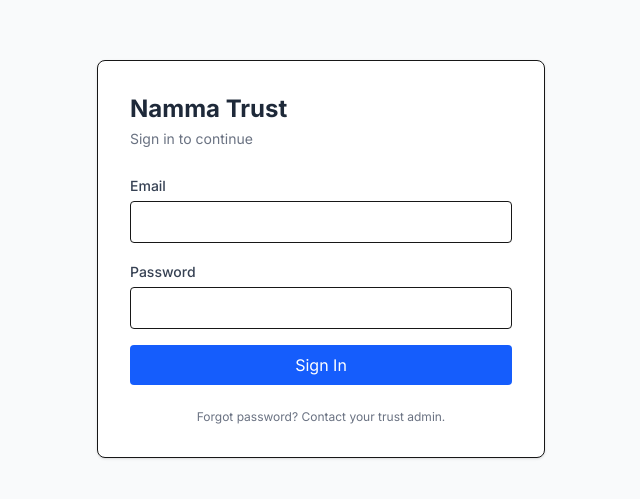
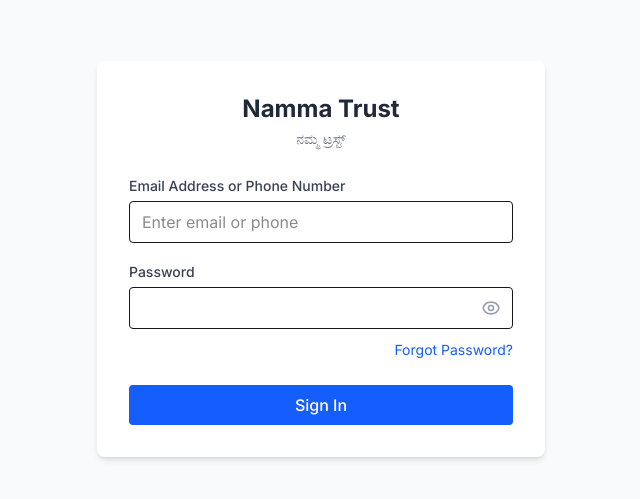
Before and after one commit to PunitPrithviraj/namma-trust, a Next.js app: page /login in a window 1280 px wide. Shown: the part 141-640 px from the top of the page, without its empty margins (319-959 px from the left). Built offline with nearby package versions, Linux system fonts and the light colour scheme; no server answers.

Commit message:
Fix password visibility toggle on login

```diff
--- a/app/login/page.tsx
+++ b/app/login/page.tsx
@@ -1,97 +1,120 @@
 "use client";
 
+import { signIn } from "next-auth/react";
 import { useState } from "react";
-import { signIn, getSession } from "next-auth/react";
 import { useRouter } from "next/navigation";
+import Link from "next/link";
 
 export default function LoginPage() {
+  const [identifier, setIdentifier] = useState("");
+  const [password, setPassword] = useState("");
+  const [showPassword, setShowPassword] = useState(false);
+  const [error, setError] = useState("");
+  const [loading, setLoading] = useState(false);
   const router = useRouter();
-  const [email, setEmail] = useState("");
-  const [password, setPassword] = useState("");
-  const [error, setError] = useState("");
-  const [busy, setBusy] = useState(false);
 
-  async function submit(e: React.FormEvent) {
+  async function handleSubmit(e: React.FormEvent) {
     e.preventDefault();
+    setLoading(true);
     setError("");
-    setBusy(true);
 
     const res = await signIn("credentials", {
-      email,
+      identifier,
       password,
       redirect: false,
     });
 
-    if (!res || res.error) {
-      setBusy(false);
-      setError("Invalid email or password.");
-      return;
+    setLoading(false);
+
+    if (res?.error) {
+      setError(res.error === "CredentialsSignin" ? "Invalid email/phone or password" : res.error);
+    } else {
+      const sessionRes = await fetch("/api/auth/session");
+      const session = await sessionRes.json();
+
+      if (session?.user?.role === "investor") {
+        router.push("/investor-portal");
+      } else {
+        router.push("/dashboard");
       }
-
-    const session = await getSession();
-    const mustChange = (session?.user as any)?.mustChangePassword === true;
-    setBusy(false);
-
-    if (mustChange) {
-      router.push("/account/password");
       router.refresh();
-      return;
     }
-
-    router.push("/dashboard");
-    router.refresh();
   }
 
   return (
-    <div className="min-h-screen flex items-center justify-center bg-gray-50 p-4">
-      <div className="w-full max-w-md bg-white rounded-lg shadow-sm border p-8">
-        <h1 className="text-2xl font-bold text-gray-800 mb-1">Namma Trust</h1>
-        <p className="text-sm text-gray-500 mb-6">Sign in to continue</p>
+    <div className="min-h-screen flex items-center justify-center bg-gray-50">
+      <form
+        onSubmit={handleSubmit}
+        className="bg-white p-8 rounded-lg shadow-md w-full max-w-md"
+      >
+        <h1 className="text-2xl font-bold mb-1 text-center text-gray-800">Namma Trust</h1>
+        <p className="text-sm text-gray-500 text-center mb-6">ನಮ್ಮ ಟ್ರಸ್ಟ್</p>
 
         {error && (
-          <div className="bg-red-50 text-red-700 text-sm p-3 rounded mb-4">
+          <div className="bg-red-50 text-red-700 p-3 rounded mb-4 text-sm">
             {error}
           </div>
         )}
 
-        <form onSubmit={submit} className="space-y-4">
-          <label className="block">
-            <span className="text-sm font-medium text-gray-700">Email</span>
+        <label className="block mb-4">
+          <span className="text-sm font-medium text-gray-700">Email Address or Phone Number</span>
           <input
-              type="email"
+            type="text"
+            value={identifier}
+            onChange={(e) => setIdentifier(e.target.value)}
             required
-              value={email}
-              onChange={(e) => setEmail(e.target.value)}
-              className="mt-1 w-full border rounded px-3 py-2"
-              autoComplete="email"
+            placeholder="Enter email or phone"
+            className="mt-1 w-full border rounded px-3 py-2 focus:outline-none focus:ring-2 focus:ring-blue-500"
           />
         </label>
 
-          <label className="block">
+        <label className="block mb-2">
           <span className="text-sm font-medium text-gray-700">Password</span>
+          <div className="relative mt-1">
             <input
-              type="password"
-              required
+              type={showPassword ? "text" : "password"}
               value={password}
               onChange={(e) => setPassword(e.target.value)}
-              className="mt-1 w-full border rounded px-3 py-2"
-              autoComplete="current-password"
+              required
+              className="w-full border rounded px-3 py-2 pr-10 focus:outline-none focus:ring-2 focus:ring-blue-500"
             />
+            {/* SHOW/HIDE PASSWORD BUTTON */}
+            <button
+              type="button" // <-- CRUCIAL: Prevents form submission
+              onClick={() => setShowPassword(!showPassword)}
+              className="absolute inset-y-0 right-0 pr-3 flex items-center text-gray-400 hover:text-gray-600 focus:outline-none"
+              aria-label={showPassword ? "Hide password" : "Show password"}
+            >
+              {showPassword ? (
+                // Eye-Off Icon (Hidden)
+                <svg className="h-5 w-5" fill="none" viewBox="0 0 24 24" stroke="currentColor">
+                  <path strokeLinecap="round" strokeLinejoin="round" strokeWidth={2} d="M13.875 18.825A10.05 10.05 0 0112 19c-4.478 0-8.268-2.943-9.543-7a9.97 9.97 0 011.563-3.029m5.858.908a3 3 0 114.243 4.243M9.878 9.878l4.242 4.242M9.88 9.88l-3.29-3.29m7.532 7.532l3.29 3.29M3 3l3.59 3.59m0 0A9.953 9.953 0 0112 5c4.478 0 8.268 2.943 9.543 7a10.025 10.025 0 01-4.132 5.411m0 0L21 21" />
+                </svg>
+              ) : (
+                // Eye Icon (Visible)
+                <svg className="h-5 w-5" fill="none" viewBox="0 0 24 24" stroke="currentColor">
+                  <path strokeLinecap="round" strokeLinejoin="round" strokeWidth={2} d="M15 12a3 3 0 11-6 0 3 3 0 016 0z" />
+                  <path strokeLinecap="round" strokeLinejoin="round" strokeWidth={2} d="M2.458 12C3.732 7.943 7.523 5 12 5c4.478 0 8.268 2.943 9.542 7-1.274 4.057-5.064 7-9.542 7-4.477 0-8.268-2.943-9.542-7z" />
+                </svg>
+              )}
+            </button>
+          </div>
         </label>
+
+        <div className="text-right mb-6">
+          <Link href="/forgot-password" className="text-sm text-blue-600 hover:underline">
+            Forgot Password?
+          </Link>
+        </div>
 
         <button
           type="submit"
-            disabled={busy}
-            className="w-full bg-blue-600 text-white py-2 rounded hover:bg-blue-700 disabled:opacity-50"
+          disabled={loading}
+          className="w-full bg-blue-600 text-white py-2 rounded hover:bg-blue-700 disabled:opacity-50 font-medium transition-colors"
         >
-            {busy ? "Signing in…" : "Sign In"}
+          {loading ? "Signing in..." : "Sign In"}
         </button>
       </form>
-
-        <p className="text-xs text-gray-500 mt-6 text-center">
-          Forgot password? Contact your trust admin.
-        </p>
-      </div>
     </div>
   );
 }
--- a/package.json
+++ b/package.json
@@ -12,6 +12,7 @@
     "seed": "tsx --env-file=.env prisma/seed.ts"
   },
   "dependencies": {
+    "@prisma/adapter-neon": "^7.10.1",
     "@prisma/adapter-pg": "^7.10.1",
     "@prisma/client": "^7.10.1",
     "@tailwindcss/turbopack": "^4.3.3",
--- a/prisma7.config.ts
+++ b/prisma7.config.ts
@@ -1,12 +1,13 @@
-import 'dotenv/config';
+import "dotenv/config";
 import { defineConfig, env } from "prisma/config";
 
 export default defineConfig({
   schema: "prisma/schema.prisma",
-  datasource: {
-    url: env("DATABASE_URL"),
-  },
   migrations: {
+    path: "prisma/migrations",
     seed: "tsx prisma/seed.ts",
   },
+  datasource: {
+    url: env("DIRECT_URL"),
+  },
 });
```
Also changed, not shown: 2 other files (tests, documents, lock files or other folders). Lines whose indentation alone changed are shown as unchanged.
